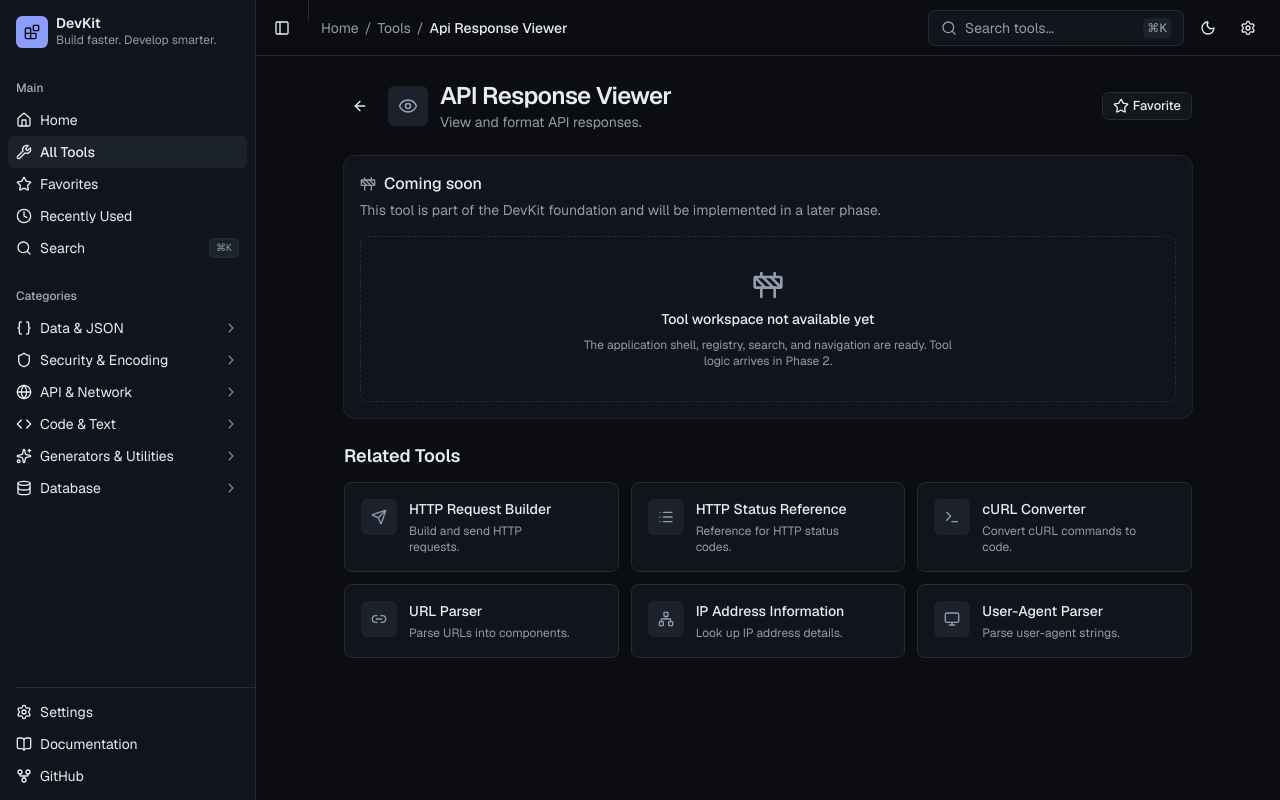
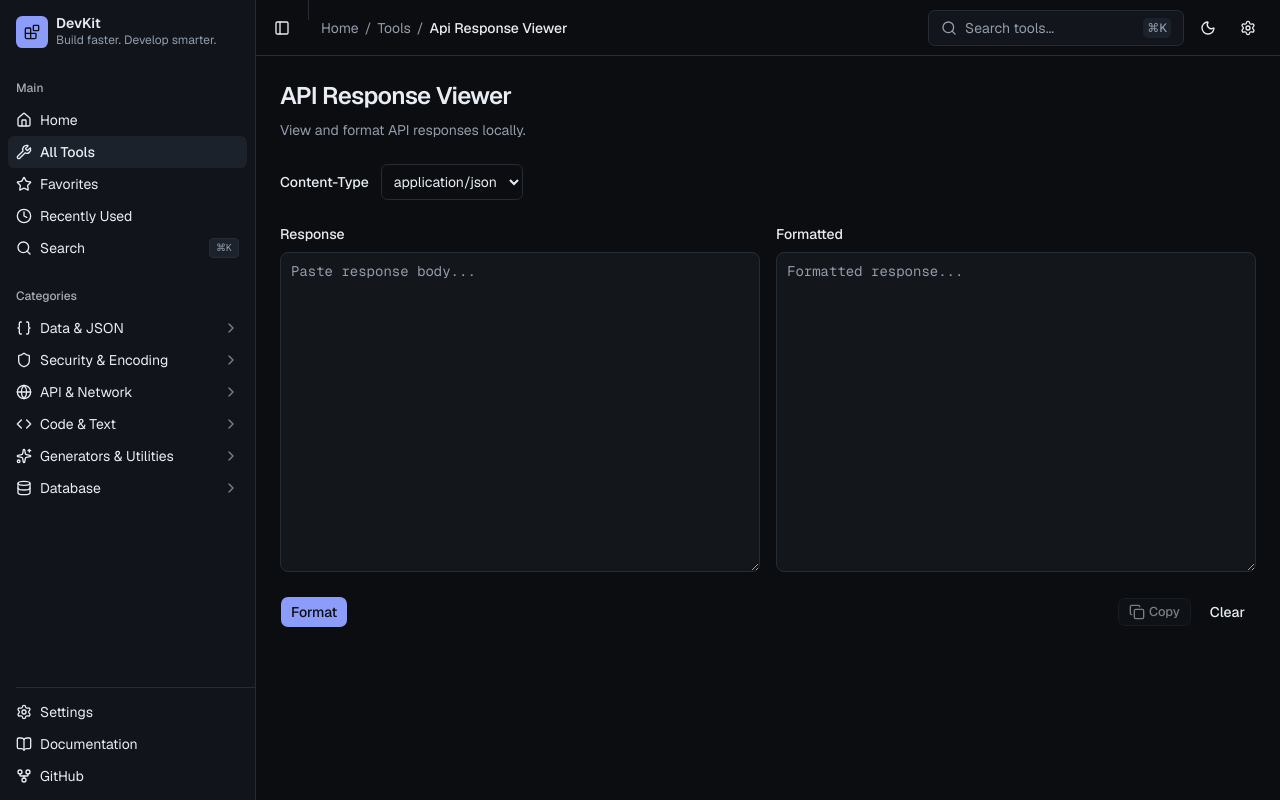
Before and after one commit to fazasync/Devkit, a Next.js app: page /tools/api-response-viewer in a window 1280 px wide. Built offline with nearby package versions, Linux system fonts and the light colour scheme.

Commit message:
feat: implement API response viewer tool

```diff
--- /dev/null
+++ b/app/tools/api-response-viewer/page.tsx
@@ -0,0 +1,16 @@
+import { ApiResponseViewer } from "@/features/api-response-viewer";
+import { RecentlyUsedTracker } from "@/components/shared/recently-used-tracker";
+
+export const metadata = {
+  title: "API Response Viewer — DevKit",
+  description: "View and format API responses.",
+};
+
+export default function ApiResponseViewerPage() {
+  return (
+    <>
+      <RecentlyUsedTracker id="api-response-viewer" />
+      <ApiResponseViewer />
+    </>
+  );
+}
--- /dev/null
+++ b/features/api-response-viewer/components/api-response-viewer.tsx
@@ -0,0 +1,113 @@
+"use client";
+
+import { useState } from "react";
+import { Button } from "@/components/ui/button";
+import { Textarea } from "@/components/ui/textarea";
+import { CopyButton } from "@/components/shared/copy-button";
+
+export function ApiResponseViewer() {
+  const [input, setInput] = useState("");
+  const [contentType, setContentType] = useState("application/json");
+  const [output, setOutput] = useState("");
+  const [error, setError] = useState<string | null>(null);
+
+  const handleFormat = () => {
+    try {
+      if (contentType.includes("json")) {
+        setOutput(JSON.stringify(JSON.parse(input), null, 2));
+      } else {
+        setOutput(input);
+      }
+      setError(null);
+    } catch (err) {
+      setError(err instanceof Error ? err.message : "Invalid response.");
+      setOutput("");
+    }
+  };
+
+  const handleClear = () => {
+    setInput("");
+    setOutput("");
+    setError(null);
+  };
+
+  return (
+    <div className="mx-auto flex w-full max-w-6xl flex-col gap-6 p-6">
+      <section className="flex flex-col gap-2">
+        <h1 className="text-2xl font-semibold tracking-tight text-foreground">
+          API Response Viewer
+        </h1>
+        <p className="text-sm text-muted-foreground">
+          View and format API responses locally.
+        </p>
+      </section>
+
+      <section className="flex items-center gap-3">
+        <label htmlFor="content-type" className="text-sm font-medium text-foreground">
+          Content-Type
+        </label>
+        <select
+          id="content-type"
+          value={contentType}
+          onChange={(event) => setContentType(event.target.value)}
+          className="h-9 rounded-md border border-border bg-background px-2 text-sm"
+        >
+          <option value="application/json">application/json</option>
+          <option value="text/plain">text/plain</option>
+          <option value="text/xml">text/xml</option>
+          <option value="text/html">text/html</option>
+        </select>
+      </section>
+
+      <section className="grid gap-4 lg:grid-cols-2">
+        <div className="flex flex-col gap-2">
+          <label htmlFor="resp-input" className="text-sm font-medium text-foreground">
+            Response
+          </label>
+          <Textarea
+            id="resp-input"
+            value={input}
+            onChange={(event) => setInput(event.target.value)}
+            placeholder="Paste response body..."
+            className="min-h-[320px] font-mono text-sm"
+            spellCheck={false}
+          />
+        </div>
+        <div className="flex flex-col gap-2">
+          <label htmlFor="resp-output" className="text-sm font-medium text-foreground">
+            Formatted
+          </label>
+          <Textarea
+            id="resp-output"
+            value={output}
+            readOnly
+            placeholder="Formatted response..."
+            className="min-h-[320px] font-mono text-sm"
+            spellCheck={false}
+          />
+        </div>
+      </section>
+
+      <section className="flex flex-wrap items-center gap-2">
+        <Button onClick={handleFormat}>Format</Button>
+        <div className="ml-auto flex items-center gap-2">
+          <CopyButton value={output} />
+          <Button variant="ghost" onClick={handleClear}>
+            Clear
+          </Button>
+        </div>
+      </section>
+
+      {error ? (
+        <div
+          role="alert"
+          className="rounded-md border border-destructive/40 bg-destructive/10 px-3 py-2 text-sm text-destructive"
+        >
+          {error}
+        </div>
+      ) : null}
+    </div>
+  );
+}
+
+export default ApiResponseViewer;
--- /dev/null
+++ b/features/api-response-viewer/index.ts
@@ -0,0 +1 @@
+export { ApiResponseViewer } from "./components/api-response-viewer";
```
Also changed, not shown: 1 other file (tests, documents, lock files or other folders).
